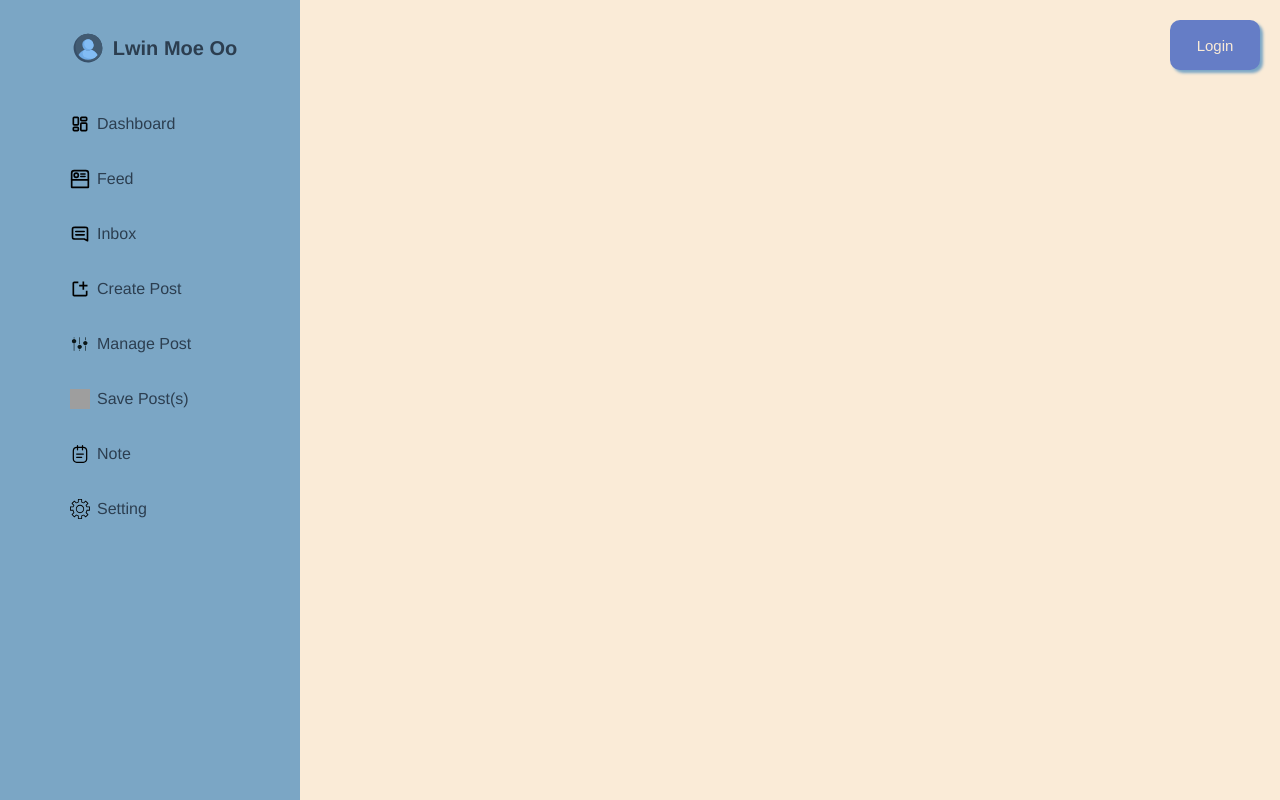
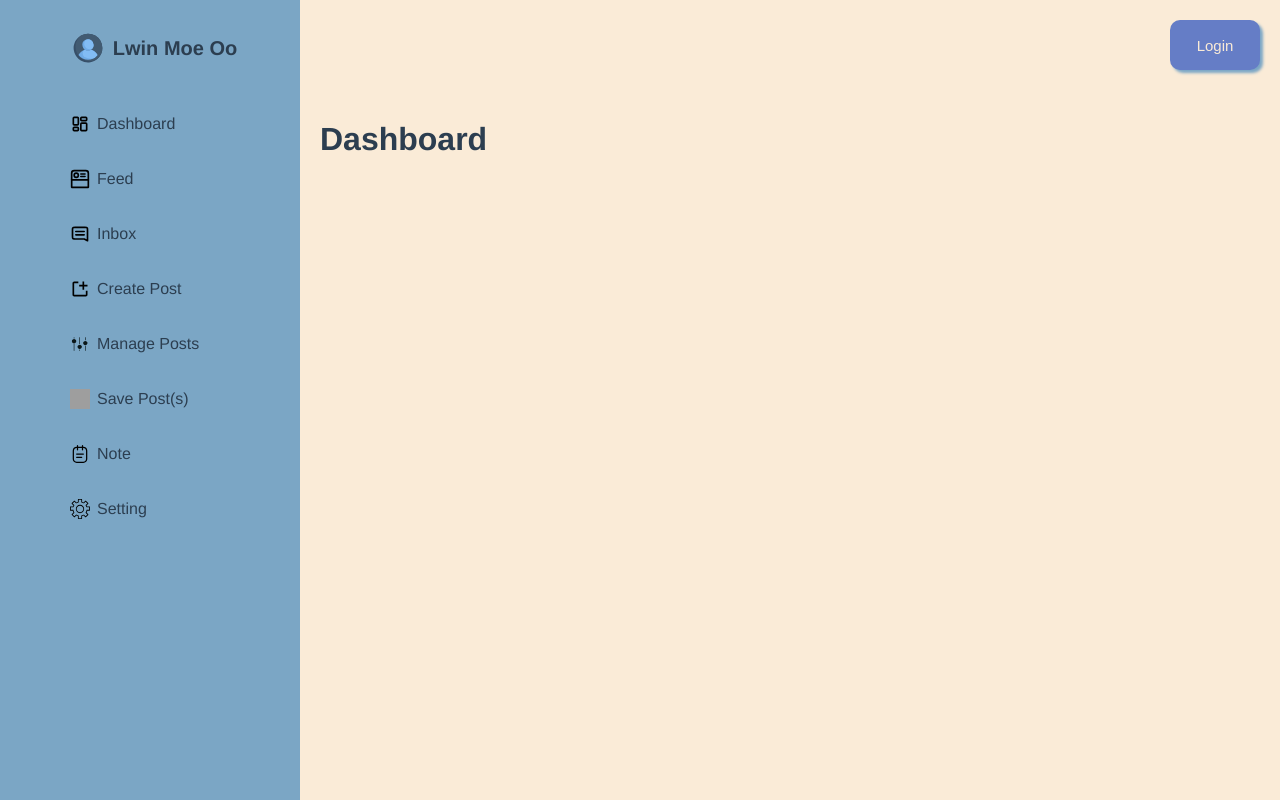
Before and after one commit to lwinmoeoo311/blog-website-admin-dashboard, a Vue app: page / in a window 1280 px wide. Built offline with nearby package versions, Linux system fonts and the light colour scheme; grey boxes are pictures that could not be loaded.

Commit message:
add change component by nav fe

```diff
--- a/src/App.vue
+++ b/src/App.vue
@@ -1,9 +1,4 @@
 <template>
-  <!-- <nav>
-    <router-link>Home</router-link>
-    <router-link>Home</router-link>
-    <router-link>C</router-link>
-  </nav> -->
   <router-view />
 </template>
 
--- /dev/null
+++ b/src/components/CreatePost.vue
@@ -0,0 +1,11 @@
+<template>
+    <h1>Create Post</h1>
+</template>
+
+<script>
+export default {
+
+}
+</script>
+
+<style></style>
--- /dev/null
+++ b/src/components/Dashboard.vue
@@ -0,0 +1,11 @@
+<template>
+    <h1>Dashboard</h1>
+</template>
+
+<script>
+export default {
+
+}
+</script>
+
+<style></style>
--- /dev/null
+++ b/src/components/Feed.vue
@@ -0,0 +1,11 @@
+<template>
+    <h1>Feed</h1>
+</template>
+
+<script>
+export default {
+
+}
+</script>
+
+<style></style>
--- /dev/null
+++ b/src/components/Inbox.vue
@@ -0,0 +1,11 @@
+<template>
+    <h1>Inbox</h1>
+</template>
+
+<script>
+export default {
+
+}
+</script>
+
+<style></style>
--- /dev/null
+++ b/src/components/ManagePosts.vue
@@ -0,0 +1,11 @@
+<template>
+    <h1>Manage Posts</h1>
+</template>
+
+<script>
+export default {
+
+}
+</script>
+
+<style></style>
--- /dev/null
+++ b/src/components/Note.vue
@@ -0,0 +1,11 @@
+<template>
+    <h1>Note</h1>
+</template>
+
+<script>
+export default {
+
+}
+</script>
+
+<style></style>
--- /dev/null
+++ b/src/components/SavePosts.vue
@@ -0,0 +1,11 @@
+<template>
+    <h1>Save Posts</h1>
+</template>
+
+<script>
+export default {
+
+}
+</script>
+
+<style></style>
--- /dev/null
+++ b/src/components/Setting.vue
@@ -0,0 +1,11 @@
+<template>
+    <h1>Setting</h1>
+</template>
+
+<script>
+export default {
+
+}
+</script>
+
+<style></style>
--- a/src/views/HomeView.vue
+++ b/src/views/HomeView.vue
@@ -1,4 +1,5 @@
 <template>
+  <div class="homeview-container">
     <div class="side-bar">
       <div class="user">
         <img class="user-profile" src="../assets/user-profile.svg">
@@ -6,17 +7,28 @@
       </div>
       <div class="nav-items-container">
         <ul class="nav-items">
-        <li class="nav-item"><img src="../assets/dashboard.svg" class="nav-icon">Dashboard</li>
-        <li class="nav-item"><img src="../assets/feed.svg" class="nav-icon"> Feed</li>
-        <li class="nav-item"><img src="../assets/message.svg" class="nav-icon">Inbox</li>
-        <li class="nav-item"><img src="../assets/create-post.svg" class="nav-icon">Create Post</li>
-        <li class="nav-item"><img src="../assets/manage-posts.svg" class="nav-icon">Manage Post</li>
-        <li class="nav-item"><img src="../assets/save-posts.svg" class="nav-icon">Save Post(s)</li>
-        <li class="nav-item"><img src="../assets/note.svg" class="nav-icon">Note</li>
-        <li class="nav-item"><img src="../assets/settings.svg" class="nav-icon">Setting</li>
+          <li class="nav-item" @click="activeComponent = 'Dashboard'"><img src="../assets/dashboard.svg"
+              class="nav-icon">Dashboard</li>
+          <li class="nav-item" @click="activeComponent = 'Feed'"><img src="../assets/feed.svg" class="nav-icon"> Feed
+          </li>
+          <li class="nav-item" @click="activeComponent = 'Inbox'"><img src="../assets/message.svg" class="nav-icon">Inbox
+          </li>
+          <li class="nav-item" @click="activeComponent = 'CreatePost'"><img src="../assets/create-post.svg"
+              class="nav-icon">Create Post</li>
+          <li class="nav-item" @click="activeComponent = 'ManagePosts'"><img src="../assets/manage-posts.svg"
+              class="nav-icon">Manage Posts</li>
+          <li class="nav-item" @click="activeComponent = 'SavePosts'"><img src="../assets/save-posts.svg"
+              class="nav-icon">Save Post(s)</li>
+          <li class="nav-item" @click="activeComponent = 'Note'"><img src="../assets/note.svg" class="nav-icon">Note</li>
+          <li class="nav-item" @click="activeComponent = 'Setting'"><img src="../assets/settings.svg"
+              class="nav-icon">Setting</li>
         </ul>
       </div>
     </div>
+
+    <main>
+      <component :is="activeComponent"></component>
+    </main>
 
     <div v-if="accountInUse" class="signout">
       <button @click="signOut">Sign Out</button>
@@ -26,39 +38,62 @@
       <router-link :to="{ name: 'user-form' }"><button>Login</button></router-link>
     </div>
 
-  <div class="add-content">
+
+    <!-- <div class="add-content">
       <img class="add-content-btn" src="../assets/add-button.svg">
+    </div> -->
   </div>
 </template>
 
 <script lang="ts">
-import { defineComponent, ref } from 'vue';
+import CreatePost from '@/components/CreatePost.vue';
+import Dashboard from '@/components/Dashboard.vue';
+import Feed from '@/components/Feed.vue';
+import Inbox from '@/components/Inbox.vue';
+import ManagePosts from '@/components/ManagePosts.vue';
+import Note from '@/components/Note.vue';
+import SavePosts from '@/components/SavePosts.vue';
+import Setting from '@/components/Setting.vue';
+import { DefineComponent, defineComponent, ref } from 'vue';
 
 export default defineComponent({
   name: 'HomeView',
   components: {
-
+    Dashboard, Feed, Inbox, CreatePost, ManagePosts, SavePosts, Note, Setting
   },
   setup() {
     let accountInUse = ref(false)
+    let activeComponent = ref("Dashboard")
 
     let signOut = () => {
       console.log("Sign Process")
     }
 
-    return { accountInUse, signOut }
+    return { accountInUse, activeComponent, signOut, }
   }
 });
 </script>
 
 <style>
+.homeview-container {
+  display: flex;
+  flex-direction: row;
+  justify-content: space-between;
+  height: 100vh;
+}
+
 .side-bar {
+  background-color: rgb(123, 166, 197);
+  width: 300px;
+}
+
+/* .side-bar {
   background-color: rgb(123, 166, 197);
   position: sticky;
   float: left;
   height: 100vh;
   width: 300px;
-}
+} */
 
 .user {
   width: 100%;
@@ -110,9 +145,14 @@ export default defineComponent({
   align-items: center;
 }
 
+main {
+  margin: 100px 20px;
+  flex-grow: 2;
+}
+
 .login,
 .signout {
-  float: right;
+  /* float: right; */
   margin: 20px;
 }
 
```
Also changed, not shown: src/assets/right-arrow.svg (added). Lines whose indentation alone changed are shown as unchanged.
